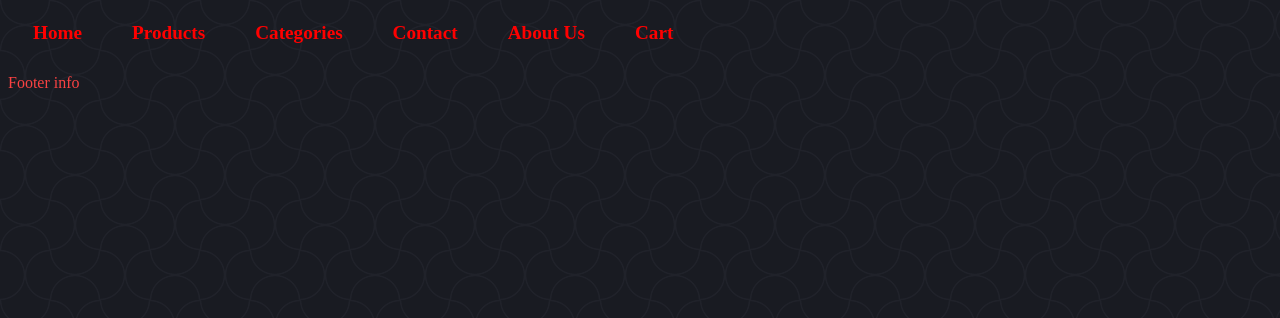
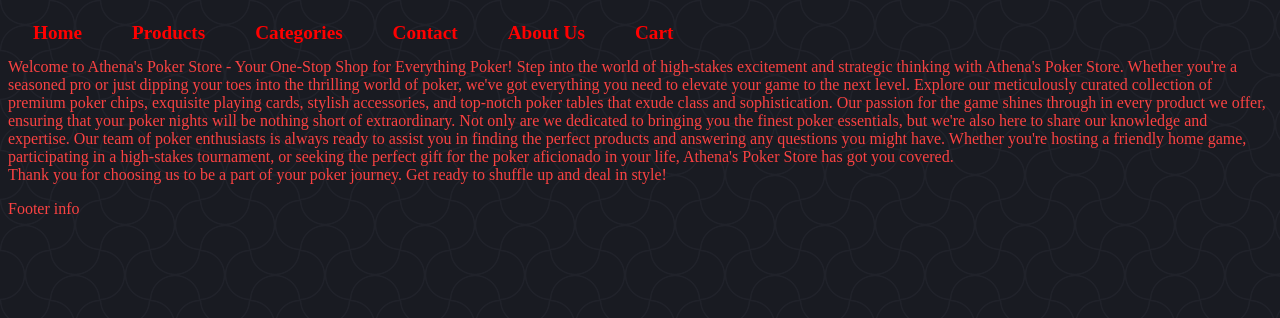
Before and after one commit to Athenamartin01/Core-Fundamental-Project, a Flask app: page / in a window 1280 px wide. Shown: the top 318 px of the page. Run offline with Flask 3, Linux system fonts and the light colour scheme.

Commit message:
added new objects

```diff
--- a/App/application/static/layout.css
+++ b/App/application/static/layout.css
@@ -61,3 +61,8 @@ footer, #label{
     color: red;
     font: italic;
 }
+
+.image_{
+  width: 512px;
+  height: auto;
+}
--- a/App/application/templates/cart.html
+++ b/App/application/templates/cart.html
@@ -4,7 +4,7 @@
 <div class="item_block">
     {% for product in prod %}
     <a href="http://127.0.0.1:5000/{{ product[1] }}">
-        <img src="{{ url_for('static',filename= product[1]+'.jpg') }}" alt="{{ product[0].desc }}">
+        <img class="image_" src="{{ url_for('static',filename= product[1]+'.jpg') }}" alt="{{ product[0].desc }}">
         <br>
         <div>{{ product[0].name }}</div>
     </a>
--- a/App/application/templates/categories.html
+++ b/App/application/templates/categories.html
@@ -16,7 +16,7 @@
 {% for product in products %}
 <div class="item_block">
     <a href="http://127.0.0.1:5000/{{ product[1] }}">
-        <img src="{{ url_for('static',filename= product[1]+'.jpg') }}" alt="{{ product[0].desc }}">
+        <img class="image_" src="{{ url_for('static',filename= product[1]+'.jpg') }}" alt="{{ product[0].desc }}">
         <br>
         <div>{{ product[0].name }}</div>
         <br>
--- a/App/application/templates/home.html
+++ b/App/application/templates/home.html
@@ -1 +1,15 @@
 {% extends 'layout.html' %}
+
+{% block body %}
+<div>
+    <div>
+    Welcome to Athena's Poker Store - Your One-Stop Shop for Everything Poker!
+    Step into the world of high-stakes excitement and strategic thinking with Athena's Poker Store. Whether you're a seasoned pro or just dipping your toes into the thrilling world of poker, we've got everything you need to elevate your game to the next level.
+    Explore our meticulously curated collection of premium poker chips, exquisite playing cards, stylish accessories, and top-notch poker tables that exude class and sophistication. Our passion for the game shines through in every product we offer, ensuring that your poker nights will be nothing short of extraordinary.
+    Not only are we dedicated to bringing you the finest poker essentials, but we're also here to share our knowledge and expertise. Our team of poker enthusiasts is always ready to assist you in finding the perfect products and answering any questions you might have.
+    Whether you're hosting a friendly home game, participating in a high-stakes tournament, or seeking the perfect gift for the poker aficionado in your life, Athena's Poker Store has got you covered.
+    <br>
+    Thank you for choosing us to be a part of your poker journey. Get ready to shuffle up and deal in style!
+    </div>
+</div>
+{% endblock body %}
--- a/App/application/templates/prod_list.html
+++ b/App/application/templates/prod_list.html
@@ -5,7 +5,7 @@
 
 <div class="item_block">
     <a href="http://127.0.0.1:5000/{{ product[1] }}">
-        <img src="{{ url_for('static',filename= product[1]+'.jpg') }}" alt="{{ product[0].desc }}">
+        <img class="image_" src="{{ url_for('static',filename= product[1]+'.jpg') }}" alt="{{ product[0].desc }}">
         <br>
         <div>{{ product[0].name }}</div>
         <br>
--- a/App/application/templates/single_product.html
+++ b/App/application/templates/single_product.html
@@ -3,7 +3,7 @@
 {% block body %}
 
 <div class="single_item_block">
-    <img src="{{ url_for('static',filename= product[1]+'.jpg') }}" alt="{{ product[0].desc }}">
+    <img class="image_" src="{{ url_for('static',filename= product[1]+'.jpg') }}" alt="{{ product[0].desc }}">
     <form method="POST" action="/{{product[1]}}">
         <input class="input_" type="number" name="amount" min="0" max="{{ pending }}" value="0">
         <input class="button_" type="submit" value="Add to basket">
```
Also changed, not shown: App/create.py (+11 -5 lines), App/application/static/5.jpg (added), App/application/static/6.jpg (added), App/application/static/7.jpg (added), App/instance/data.db.
